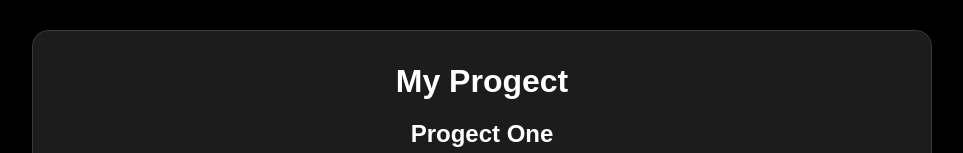
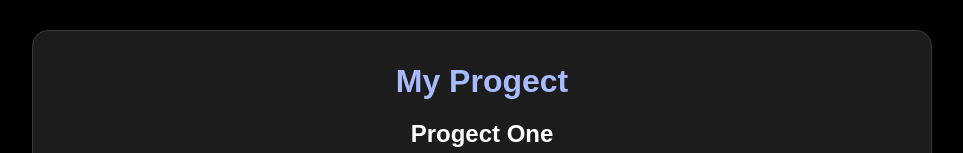
Before and after one commit to kassssssars-create/my-design-portfolio, a plain HTML site: page index.html in a window 1280 px wide. Shown: the part 1250-1403 px from the top of the page, without its empty margins (158-1121 px from the left). Drawn offline with Linux system fonts and the light colour scheme.

Commit message:
Refine dark theme

```diff
--- a/styles.css
+++ b/styles.css
@@ -56,3 +56,6 @@ h3 {
 section p {
     margin-bottom: 0;
 }
+h2 {
+    color: #a9bbff;
+}
```
